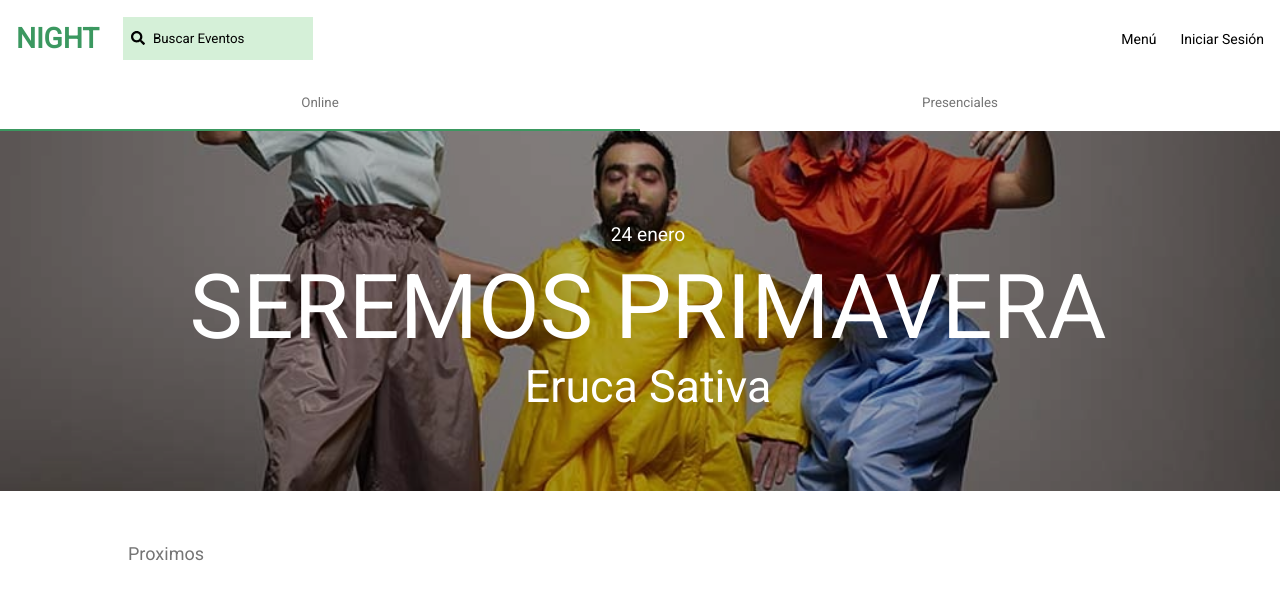
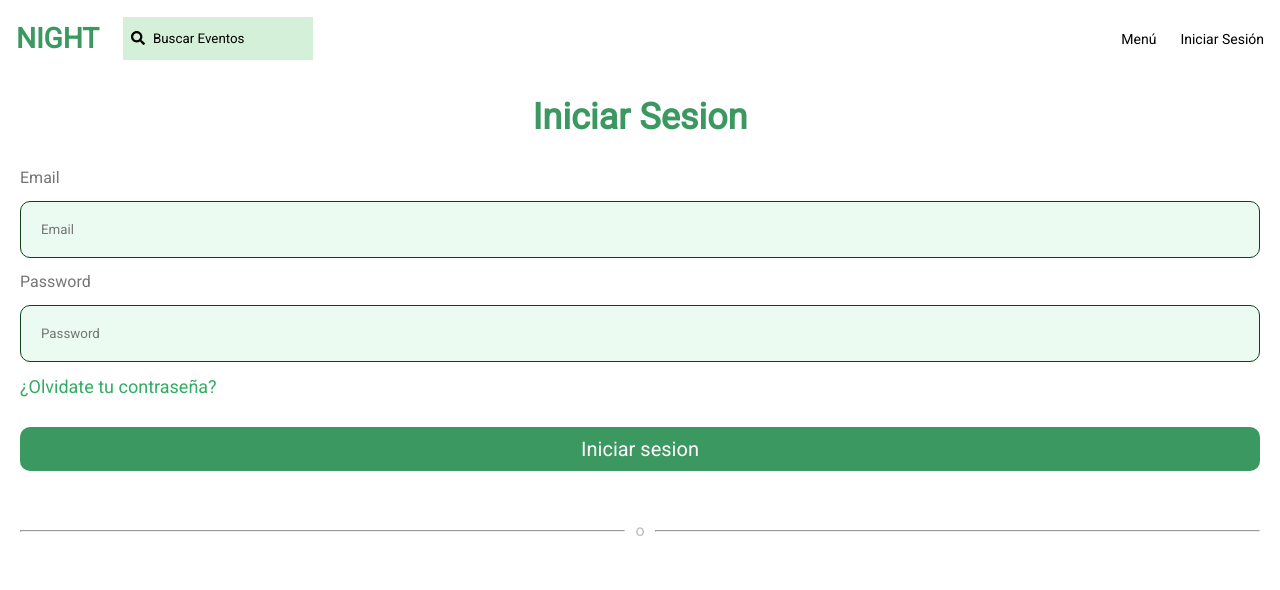
Before and after one commit to frontendcafe/cmyk-night, a React (Create React App) app: page /login in a window 1280 px wide. Shown: the top 590 px of the page. Built offline with nearby package versions, Linux system fonts and the light colour scheme.

Commit message:
Separate the gradient, create the button component and the input component, modify the TopBar that when you click Start session it will send you to the page, create the first part of the form

```diff
--- a/src/App.js
+++ b/src/App.js
@@ -9,6 +9,7 @@ import Topbar from "./components/TopBar";
 import Home from "./pages/Home";
 import EventDetails from "./pages/EventDetails"
 import Checkout from "./pages/Checkout";
+import Login from "./pages/Login";
 
 export default function App() {
   return (
@@ -25,6 +26,9 @@ export default function App() {
           <Route path="/checkout/:eventId">
             <Checkout />
           </Route>
+          <Route path="/login">
+            <Login />
+          </Route>
           <Route path="/">
             <Home />
           </Route>
@@ -35,10 +39,6 @@ export default function App() {
 }
 
 
-function home() {
-  return <h2>Home</h2>;
-}
-
 function About() {
   return <h2>About</h2>;
 }
--- /dev/null
+++ b/src/components/Button.js
@@ -0,0 +1,10 @@
+import React from 'react'
+import "./style/Button.css";
+
+const Button = ({ onClick, children, className }) => {
+    return (
+        <input type="submit" value={children} className={`button ${className}`} onClick={onClick} />
+    )
+}
+
+export default Button
--- /dev/null
+++ b/src/components/Input.js
@@ -0,0 +1,14 @@
+import React from 'react';
+import "./style/Input.css";
+
+const Input = ({ name }) => {
+    return (
+        <div className="InputContainer">
+            <label className="InputContainer__Name">{name}
+            <input className="InputContainer__input" placeholder={name} />
+            </label>
+        </div>
+    )
+}
+
+export default Input
--- a/src/components/TopBar.js
+++ b/src/components/TopBar.js
@@ -28,7 +28,7 @@ function TopBar() {
           </a>
         </li>
         <li>
-          <Link to="/about"><span>Iniciar Sesión</span></Link>
+          <Link to="/login"><span>Iniciar Sesión</span></Link>
         </li>
       </ul>
     </nav>
--- /dev/null
+++ b/src/components/style/Button.css
@@ -0,0 +1,12 @@
+.button{
+    background-color: #3B9860;
+    color: white;
+    text-decoration: none;
+    font-size: 20px;
+    text-align: center;
+    padding: 10px 10px;
+    cursor: pointer;
+    border: 0;
+    border-radius: 10px;
+    width: 100%;
+}
--- /dev/null
+++ b/src/components/style/Input.css
@@ -0,0 +1,20 @@
+.InputContainer{
+    display: flex;
+    flex-direction: column;
+    color: #757575;
+    margin-bottom: 14px;
+}
+
+.InputContainer__Name{
+    gap: 14px;
+    display: flex;
+    flex-direction: column;
+}
+
+.InputContainer__input{
+    border: 1px solid #11411C;
+    border-radius: 10px;
+    background-color: #EBFBF1;
+    padding: 20px;
+    outline: 0;
+}
--- /dev/null
+++ b/src/components/style/gradient.css
@@ -0,0 +1,3 @@
+:root {
+    --main-gradient-gradient: linear-gradient(180deg, rgba(76,158,109,1) 7%, rgba(147,218,175,1) 40%, rgba(255,255,255,1) 80%);
+}
--- /dev/null
+++ b/src/pages/Login.js
@@ -0,0 +1,32 @@
+import React, { useRef } from 'react';
+import { Link } from "react-router-dom";
+import Button from "../components/Button";
+import Input from "../components/Input";
+import "./style/Login.css";
+
+const Login = () => {
+    const formRef = useRef(null);
+
+    const handleSubmit = (event) => {
+        event.preventDefault();
+        console.log(formRef)
+    }
+    return (
+        <main className="LoginCard">
+            <h1 className="LoginCard__title">Iniciar Sesion</h1>
+            <form ref={formRef}>
+                <Input name="Email" />
+                <Input name="Password" />
+                <Link className="LoginCard__forgotPassword" to="/">¿Olvidate tu contraseña?</Link>
+                <Button className="LoginCard__button"  onClick={handleSubmit}>Iniciar sesion</Button>
+            </form>
+            <div className="LoginCard__lineSeparator">
+                <hr className="LoginCard__line" />
+                o
+                <hr className="LoginCard__line" />
+            </div>
+        </main>
+    )
+}
+
+export default Login
--- /dev/null
+++ b/src/pages/style/Login.css
@@ -0,0 +1,35 @@
+.LoginCard{
+    padding: 20px;
+}
+
+.LoginCard__title{
+    color: #3B9860;
+    font-size: 36px;
+    margin-bottom: 30px;
+    text-align: center;
+}
+
+.LoginCard__forgotPassword{
+    color: #31AD63;
+    font-size: 18px;
+    text-decoration: none;
+}
+
+.LoginCard__button{
+    margin-top: 30px;
+}
+
+.LoginCard__lineSeparator{
+    display: flex;
+    color: #BDBDBD;
+    gap: 10px;
+    align-items: center;
+    width: 100%;
+    margin-top: 50px;
+    margin-bottom: 26px;
+}
+
+.LoginCard__line{
+    width: 100%;
+    height: 1px;
+}
```
